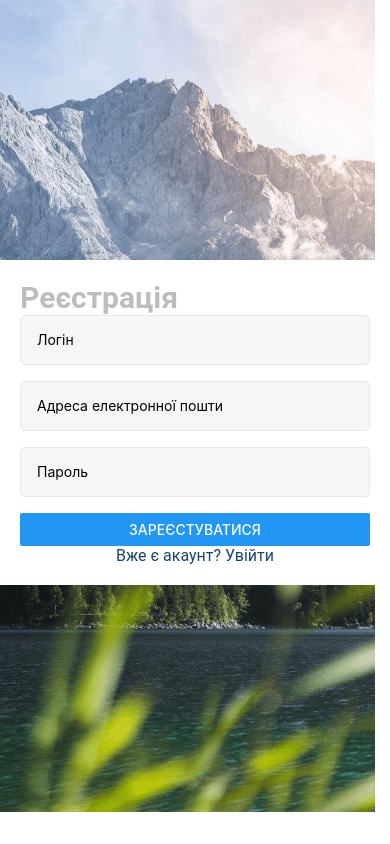
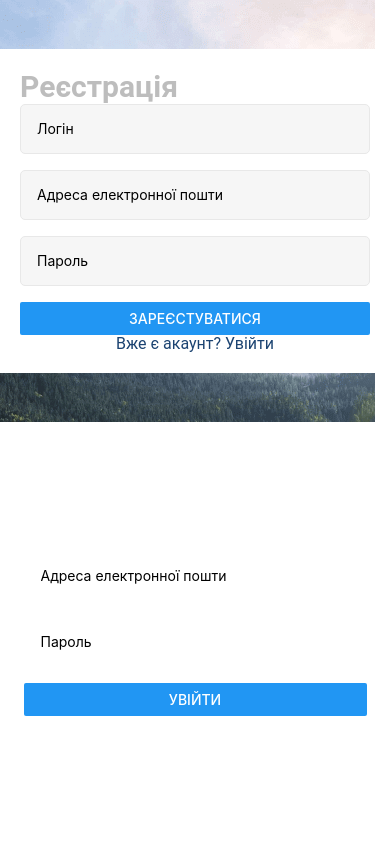
Before and after one commit to ann1777/goit-react-native, a React Native app: screen / in a window 390 px wide. Built offline with nearby package versions, Linux system fonts and the light colour scheme.

Commit message:
Added LoginScreen layout and styles

```diff
--- a/App.js
+++ b/App.js
@@ -1,6 +1,11 @@
-import { StyleSheet } from "react-native";
-import RegistrationScreen from "./Screen/REgistrationScreen";
+import LoginScreen from "./Screen/LoginScreen.js";
+import RegistrationScreen from "./Screen/RegistrationScreen.js";
 
 export default function App() {
-  return <RegistrationScreen />;
+  return (
+    <>
+      <RegistrationScreen />
+      <LoginScreen />
+    </>
+  );
 }
--- a/Screen/LoginScreen.js
+++ b/Screen/LoginScreen.js
@@ -0,0 +1,85 @@
+import React, { useState } from "react";
+import {
+  Button,
+  Keyboard,
+  KeyboardAvoidingView,
+  Platform,
+  StyleSheet,
+  TextInput,
+  TouchableWithoutFeedback,
+  View,
+} from "react-native";
+
+export default function LoginScreen() {
+  const [email, setEmail] = useState("");
+  const [password, setPassword] = useState("");
+
+  const emailHandler = (email) => setEmail(email);
+  const passwordHandler = (password) => setPassword(password);
+
+  const onLogin = () => {
+    setEmail("");
+    setPassword("");
+  };
+
+  return (
+    <TouchableWithoutFeedback onPress={() => Keyboard.dismiss()}>
+      <View style={styles.container}>
+        <KeyboardAvoidingView
+          behavior={Platform.OS == "ios" ? "padding" : "height"}
+        >
+          <TextInput
+            value={email}
+            onChangeText={emailHandler}
+            placeholder="Адреса електронної пошти"
+            style={styles.input}
+          />
+          <TextInput
+            value={password}
+            onChangeText={passwordHandler}
+            placeholder="Пароль"
+            style={styles.input}
+          />
+          <Button title={"Увійти"} style={styles.button} onPress={onLogin} />
+        </KeyboardAvoidingView>
+      </View>
+    </TouchableWithoutFeedback>
+  );
+}
+
+const styles = StyleSheet.create({
+  container: {
+    flex: 1,
+    alignItems: "center",
+    justifyContent: "center",
+    backgroundColor: "rgba(255, 255, 255, 1)",
+  },
+  input: {
+    width: 343,
+    height: 50,
+    padding: 16,
+    borderWidth: 1,
+    borderColor: "rgba(255, 255, 255, 1)",
+    marginBottom: 16,
+  },
+  button: {
+    ontFamily: "Roboto",
+    fontSize: 16,
+    fontWeight: "normal",
+    lineHeight: 18.75,
+    textAlign: "center",
+    color: "rgba(255, 255, 255, 1)",
+    height: 51,
+    padding: 16,
+    borderRadius: 10,
+    backgroundColor: "rgba(255, 108, 0, 1)",
+  },
+  text: {
+    fontFamily: "Roboto",
+    fontSize: 16,
+    fontWeight: "normal",
+    lineHeight: 18.75,
+    textAlign: "center",
+    color: "rgba(27, 67, 113, 1)",
+  },
+});
--- a/Screen/RegistrationScreen.js
+++ b/Screen/RegistrationScreen.js
@@ -110,7 +110,14 @@ const styles = StyleSheet.create({
     paddingLeft: 16,
   },
   button: {
+    fontFamily: "Roboto",
+    fontSize: 16,
+    fontWeight: "normal",
+    lineHeight: 18.75,
+    textAlign: "center",
+    color: "rgba(255, 255, 255, 1)",
     height: 51,
+    padding: 16,
     borderRadius: 10,
     backgroundColor: "rgba(255, 108, 0, 1)",
   },
@@ -118,8 +125,7 @@ const styles = StyleSheet.create({
     fontFamily: "Roboto",
     fontSize: 16,
     fontWeight: "normal",
-    lineHeight: 19,
-    letterSpacing: 0,
+    lineHeight: 18.75,
     textAlign: "center",
     color: "rgba(27, 67, 113, 1)",
   },
```
